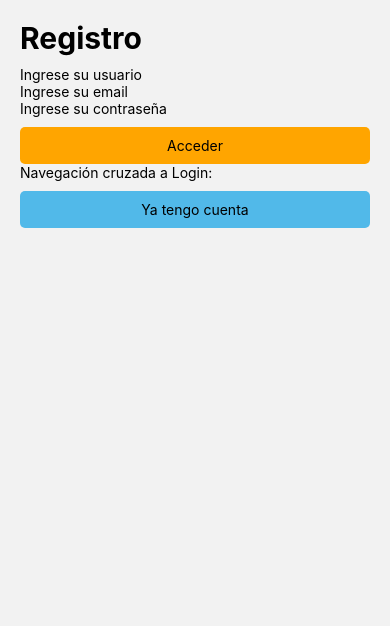
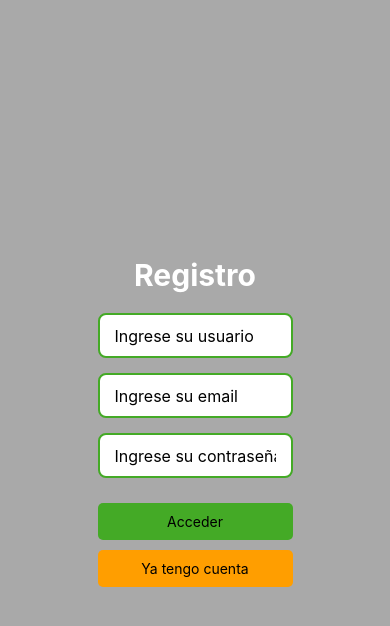
Before and after one commit to Marcosgubitosi/ProyectoFinalProgra3, a React Native app: screen /Register in a window 390 px wide. Shown: the top 626 px of the page. Built offline with nearby package versions, Linux system fonts and the light colour scheme.

Commit message:
boton de eliminar posts y css

```diff
--- a/App.js
+++ b/App.js
@@ -5,6 +5,7 @@ import Register from "./src/screens/Register";
 import { NavigationContainer } from "@react-navigation/native";
 import { createNativeStackNavigator } from "@react-navigation/native-stack";
 import { StyleSheet, View } from "react-native";
+
 
 const Stack = createNativeStackNavigator();
 
--- a/src/components/HomeMenu.js
+++ b/src/components/HomeMenu.js
@@ -5,6 +5,8 @@ import Profile from '../screens/Profile';
 import NewPost from '../screens/NewPost';
 
 import { createBottomTabNavigator } from '@react-navigation/bottom-tabs';
+
+import AntDesign from '@expo/vector-icons/AntDesign';
 
 const Tab = createBottomTabNavigator();
 
@@ -14,19 +16,19 @@ function HomeMenu() {
       <Tab.Navigator >
 
           <Tab.Screen
-            options={ { headerShown: false }}
             name="Home"
             component={Home}
+            options={{headerShown: false, tabBarIcon: () => <AntDesign name='home' size = {24} color="black" />}}
           />
           <Tab.Screen
-            options={ { headerShown: false }}
             name="NewPost"
             component={NewPost}
+            options={{headerShown: false, tabBarIcon: () => <AntDesign name='plussquareo' size = {24} color="black" />}}
           />
           <Tab.Screen
-            options={ { headerShown: false }}
             name="Profile"
             component={Profile}
+            options={{headerShown: false, tabBarIcon: () => <AntDesign name='user' size = {24} color="black" />}}
           />
 
       </Tab.Navigator>
--- a/src/screens/Login.js
+++ b/src/screens/Login.js
@@ -36,13 +36,13 @@ class Login extends Component {
     return (
       <View style={styles.container}>
         <Text style={styles.heading}>Ingresar</Text>
-        <TextInput
+        <TextInput style= {styles.input}
           keyboardType="email-address"
           placeholder="Ingrese su email"
           onChangeText={(text) => this.setState({ email: text })}
           value={this.state.email}
         />
-        <TextInput
+        <TextInput style= {styles.input}
           placeholder="Ingrese su contrasena"
           secureTextEntry={true}
           onChangeText={(text) => this.setState({ password: text })}
@@ -51,7 +51,7 @@ class Login extends Component {
         <TouchableOpacity onPress={() => this.handleSubmit() }  style={[styles.button, styles.buttonSecondary]}>
           <Text>Acceder</Text>
         </TouchableOpacity>
-        <Text>Navegación cruzada a Register: </Text>
+        {/* <Text>Navegación cruzada a Register: </Text> */}
         <TouchableOpacity
           onPress={() => this.props.navigation.navigate("Register")}
           style={styles.button}
@@ -65,23 +65,38 @@ class Login extends Component {
 
 const styles = StyleSheet.create({
   container: {
-    margin: 20,
+    flex: 1,
+    justifyContent: "center",
+    alignItems: "center",
+    backgroundColor: "darkgray",
+  },
+  input: {
+    width: "50%",
+    height: 45,
+    marginBottom: 15,
+    fontSize: 16,
+    borderRadius: 8,
+    borderWidth: 2,
+    borderColor: "#44aa26",
+    paddingHorizontal: 15,
+    backgroundColor: "white",
   },
   heading: {
     fontSize: 30,
-    fontWeight: 700,
-    marginBottom: 10,
+    fontWeight: "700",
+    marginBottom: 20,
+    color: "white",
   },
   button: {
-    backgroundColor: "#51b9e9",
+    backgroundColor: "#ff9e00",
     borderRadius: 5,
     padding: 10,
-    width: "100%",
+    width: "50%",
     alignItems: "center",
     marginTop: 10,
   },
   buttonSecondary: {
-    backgroundColor: "#ffa500",
+    backgroundColor: "#44aa26",
   },
 });
 
--- a/src/screens/Profile.js
+++ b/src/screens/Profile.js
@@ -6,6 +6,8 @@ import {
   TouchableOpacity,
   FlatList,
 } from "react-native";
+
+import firebase from "firebase";
 
 import { auth, db } from "../firebase/Config";
 
@@ -55,10 +57,21 @@ class Profile extends Component {
       })
       .catch((error) => console.log(error));
   }
+  handleDelete(id, data) {
+      db.collection('posts').doc(id).delete()
+      .then(() => {
+        console.log('Documento eliminado correctamente');
+      })
+      .catch((error) => {
+        console.error('Error al eliminar el documento:', error);
+      });
+  }
 
 
 
   render() {
+    // console.log(this.state.posteos);
+
     const uEmail = auth.currentUser.email
     const cantidadPosteos = this.state.posteos.filter(
       posteo => posteo.data.email === uEmail).length;
@@ -77,7 +90,17 @@ class Profile extends Component {
           data={this.state.posteos}
           keyExtractor={item => item.id.toString()}
           renderItem={({ item }) =>
-          item.data.email === auth.currentUser.email ? <Text>Posteo: {item.data.message}</Text>  : null }
+          item.data.email === auth.currentUser.email ?
+          <View>
+          <Text>Posteo: {item.data.message}</Text>
+          <TouchableOpacity
+                  style={styles.deleteButton}
+                  onPress={() => this.handleDelete(item.id, item.data)}
+                >
+                  <Text style={styles.deleteText}>Eliminar</Text>
+            </TouchableOpacity>
+          </View>
+          : null }
         />
         <TouchableOpacity
           style={styles.logoutButton}
@@ -101,6 +124,12 @@ const styles = StyleSheet.create({
     color: "white",
     textAlign: "center",
   },
+  deleteButton: {
+    backgroundColor: "#ff0000",
+    padding: 5,
+    borderRadius: 5,
+    marginTop: 5,
+  },
 });
 
 export default Profile;
--- a/src/screens/Register.js
+++ b/src/screens/Register.js
@@ -36,19 +36,19 @@ class Register extends Component {
     return (
       <View style={styles.container}>
         <Text style={styles.heading}>Registro</Text>
-        <TextInput
+        <TextInput style= {styles.input}
           keyboardType="default"
           placeholder="Ingrese su usuario"
           onChangeText={(text) => this.setState({ userName: text })}
           value={this.state.userName}
         />
-        <TextInput
+        <TextInput style= {styles.input}
           keyboardType="email-address"
           placeholder="Ingrese su email"
           onChangeText={(text) => this.setState({ email: text })}
           value={this.state.email}
         />
-        <TextInput
+        <TextInput style= {styles.input}
           placeholder="Ingrese su contraseña"
           secureTextEntry={true}
           onChangeText={(text) => this.setState({ password: text })}
@@ -60,7 +60,7 @@ class Register extends Component {
         >
         <Text>Acceder</Text>
         </TouchableOpacity>
-        <Text>Navegación cruzada a Login: </Text>
+        {/* <Text>Navegación cruzada a Login: </Text> */}
         <TouchableOpacity
           onPress={() => this.props.navigation.navigate("Login")}
           style={styles.button}
@@ -74,23 +74,38 @@ class Register extends Component {
 
 const styles = StyleSheet.create({
   container: {
-    margin: 20,
+    flex: 1,
+    justifyContent: "center",
+    alignItems: "center",
+    backgroundColor: "darkgray",
+  },
+  input: {
+    width: "50%",
+    height: 45,
+    marginBottom: 15,
+    fontSize: 16,
+    borderRadius: 8,
+    borderWidth: 2,
+    borderColor: "#44aa26",
+    paddingHorizontal: 15,
+    backgroundColor: "white",
   },
   heading: {
     fontSize: 30,
-    fontWeight: 700,
-    marginBottom: 10,
+    fontWeight: "700",
+    marginBottom: 20,
+    color: "white",
   },
   button: {
-    backgroundColor: "#51b9e9",
+    backgroundColor: "#ff9e00",
     borderRadius: 5,
     padding: 10,
-    width: "100%",
+    width: "50%",
     alignItems: "center",
     marginTop: 10,
   },
   buttonSecondary: {
-    backgroundColor: "#ffa500",
+    backgroundColor: "#44aa26",
   },
 });
 
```
